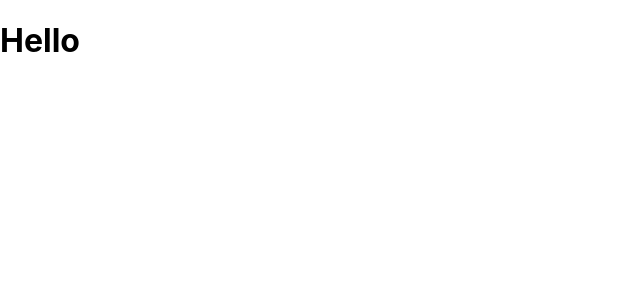
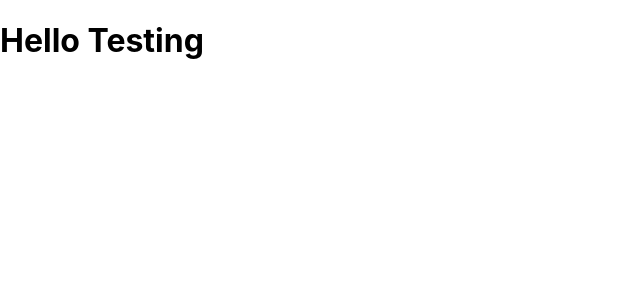
Before and after one commit to codespaceajcl/wms, a React (Create React App) app: page / in a window 1280 px wide. Shown: the top 300 px of the page, without its empty margins (0-640 px from the left). Built offline with nearby package versions, Linux system fonts and the light colour scheme.

Commit message:
testing with cmd"

```diff
--- a/src/App.js
+++ b/src/App.js
@@ -2,7 +2,7 @@
 function App() {
   return (
     <div className="App">
-      <h1>Hello</h1>
+      <h1>Hello Testing</h1>
     </div>
   );
 }
```
